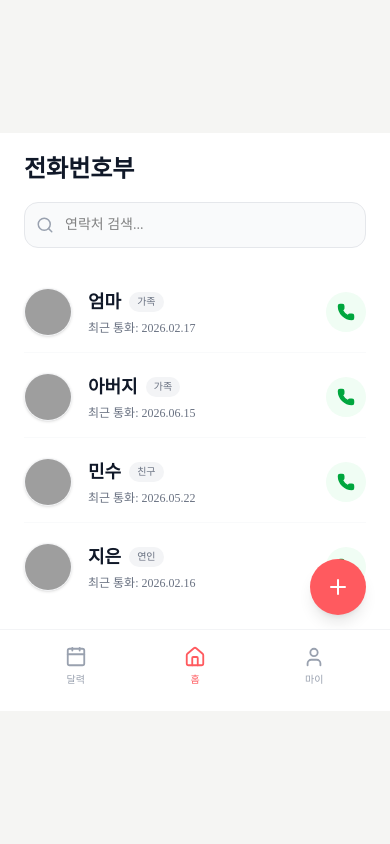
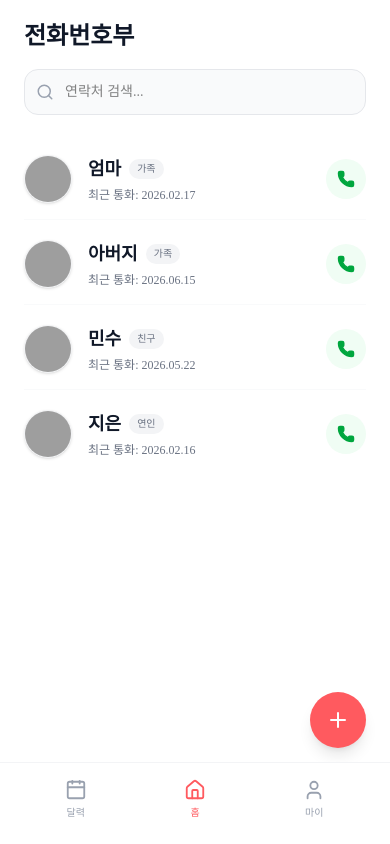
Before and after one commit to hyunsung213/call_rog_ai, a Next.js app: page / in a window 390 px wide. Built offline with nearby package versions, Linux system fonts and the light colour scheme; grey boxes are pictures that could not be loaded.

Commit message:
Fix mobile height margins using 100dvh

```diff
--- a/src/app/layout.tsx
+++ b/src/app/layout.tsx
@@ -29,7 +29,7 @@ export default function RootLayout({
       lang="ko"
       className={`${geistSans.variable} ${geistMono.variable} h-full antialiased`}
     >
-      <body className="min-h-full flex flex-col">
+      <body className="h-[100dvh] md:min-h-full flex flex-col m-0 p-0 overflow-hidden md:overflow-auto">
         <AppShell>{children}</AppShell>
       </body>
     </html>
--- a/src/components/layout/AppShell.tsx
+++ b/src/components/layout/AppShell.tsx
@@ -7,7 +7,7 @@ interface AppShellProps {
 
 export default function AppShell({ children }: AppShellProps) {
   return (
-    <div className="min-h-screen bg-[#F5F5F3] flex items-center justify-center md:py-8">
+    <div className="flex-1 w-full bg-[#F5F5F3] md:min-h-screen md:h-auto md:flex md:items-center md:justify-center md:py-8">
       <PhoneFrame>
         {children}
       </PhoneFrame>
--- a/src/components/layout/PhoneFrame.tsx
+++ b/src/components/layout/PhoneFrame.tsx
@@ -6,7 +6,7 @@ interface PhoneFrameProps {
 
 export default function PhoneFrame({ children }: PhoneFrameProps) {
   return (
-    <div className="w-full h-full md:w-[400px] md:h-[844px] md:rounded-[42px] md:p-[12px] md:bg-[#111111] md:shadow-[0_30px_80px_rgba(0,0,0,0.18)] transition-all flex-shrink-0 flex items-center justify-center">
+    <div className="w-full h-full md:w-[400px] md:h-[844px] md:rounded-[42px] md:p-[12px] md:bg-[#111111] md:shadow-[0_30px_80px_rgba(0,0,0,0.18)] transition-all md:flex-shrink-0 flex items-center justify-center">
       <div className="w-full h-full md:rounded-[32px] overflow-hidden bg-background relative flex flex-col">
         {children}
       </div>
```
